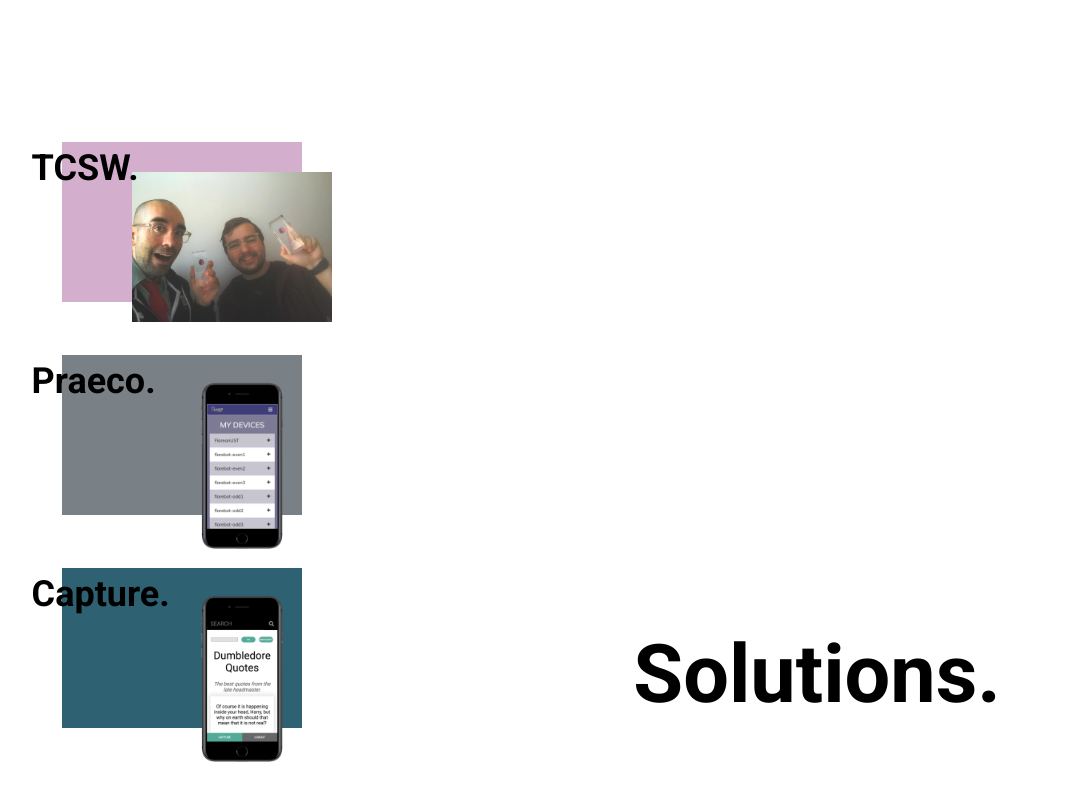
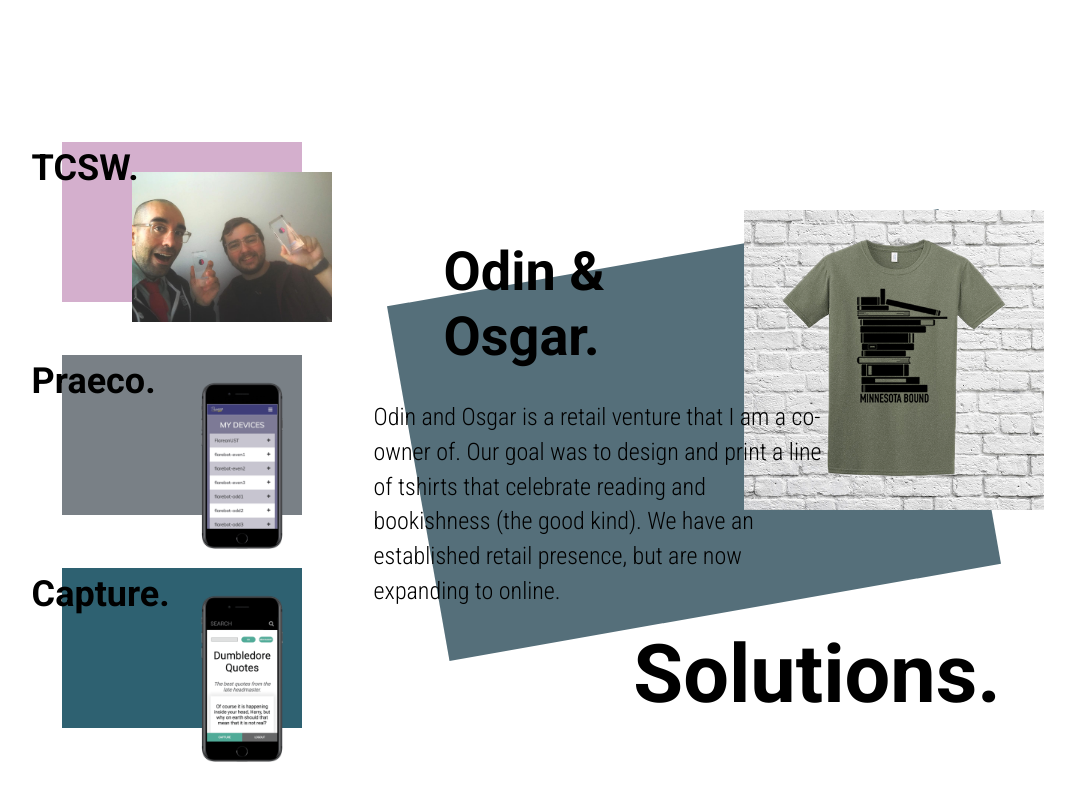
Before and after one commit to HoganMcDonald/portfolio_site_3.0, a website: page src/views/index.html in a window 1280 px wide. Shown: the part 1565-2360 px from the top of the page, without its empty margins (100-1175 px from the left). Drawn offline with nearby package versions, Linux system fonts and the light colour scheme; files that its build step writes are made by us from their sources; files whose address does not match are found by name.

Commit message:
working styles for solutions section.

```diff
--- a/src/sass/components/_solutions.sass
+++ b/src/sass/components/_solutions.sass
@@ -60,3 +60,35 @@
           background-color: $myrtleGreen
     .current-project
       // border: solid 2px black
+      width: 700px
+      height: 450px
+      position: relative
+      left: 50%
+      top: 50%
+      transform: translate(-50%, -50%)
+      h3
+        width: 300px
+        position: absolute
+        top: 30px
+        left: 100px
+        margin: 0
+      p
+        width: 450px
+        position: absolute
+        left: 30px
+        bottom: 20px
+      img
+        width: 300px
+        position: absolute
+        top: 0
+        right: 0
+        z-index: -1
+      .background
+        z-index: -3
+        width: 80%
+        height: 80%
+        position: absolute
+        top: 50%
+        left: 50%
+        transform: translate(-50%, -50%) rotate(-10deg)
+        background-color: $paynesGrey
--- a/src/views/index.html
+++ b/src/views/index.html
@@ -175,7 +175,13 @@
           </div>
 
           <div class="current-project">
-
+            <h3>Odin & Osgar.</h3>
+            <p class="description">Odin and Osgar is a retail venture that I am
+              a co-owner of. Our goal was to design and print a line of tshirts
+              that celebrate reading and bookishness (the good kind). We have an
+              established retail presence, but are now expanding to online. </p>
+            <img src="/assets/images/minnesotabound.png" alt="Odin & Osgar">
+            <div class="background"></div>
           </div>
 
           <h2 class="title">Solutions.</h2>
```
Also changed, not shown: docs/views/index.html (+1 -1 lines), docs/styles/main.min.css.
